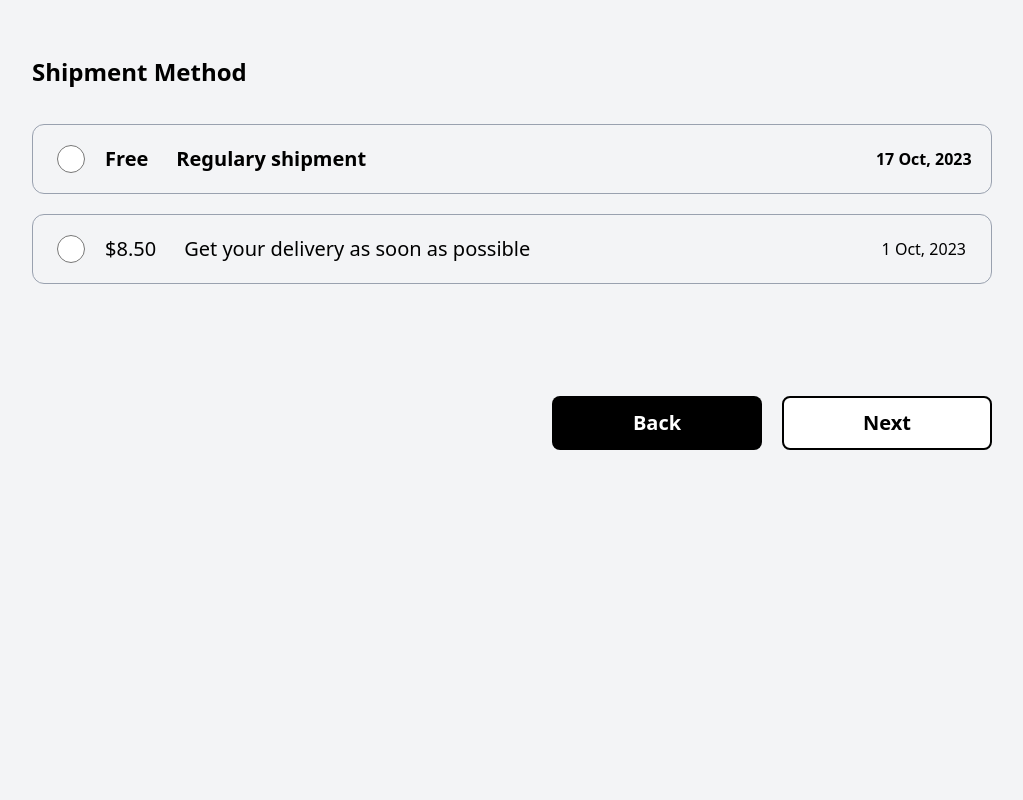
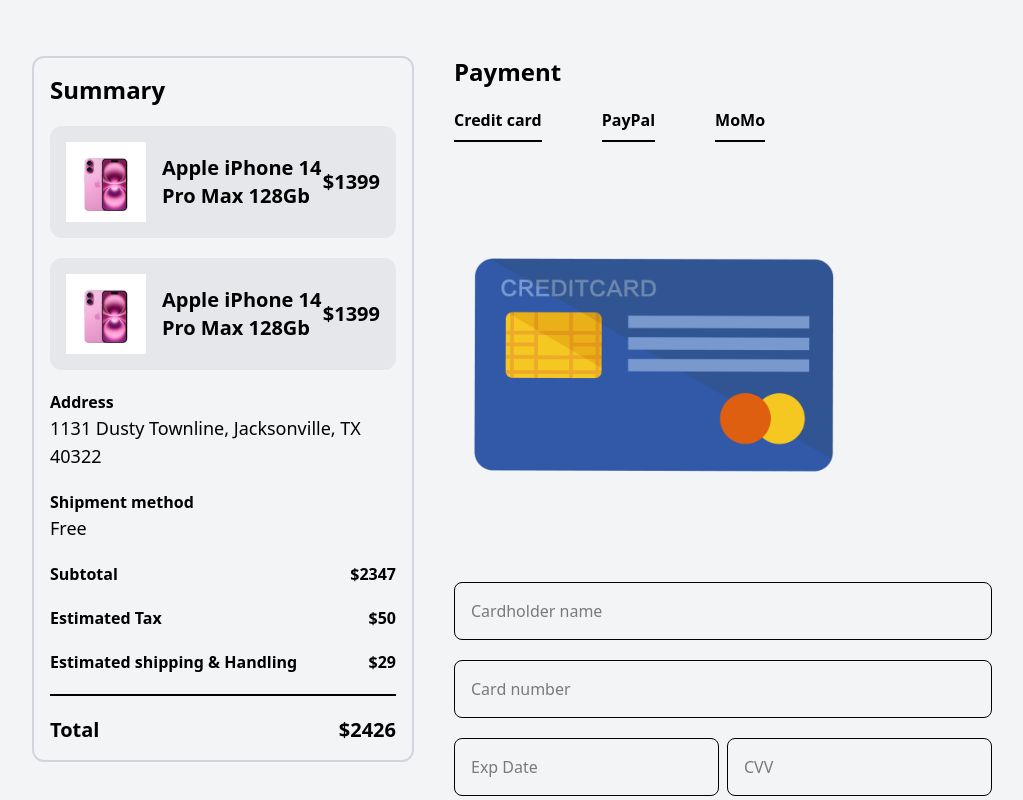
Before and after one commit to bin2003-VietNam/E-commerce-Laravel-Vue, a Vue app in the folder Frontend/: page / in a window 1280 px wide. Shown: the part 260-1060 px from the top of the page, without its empty margins (128-1151 px from the left). Built offline with nearby package versions, Linux system fonts and the light colour scheme.

Commit message:
chore: finish step 3 section in Checkout views

```diff
--- a/Frontend/src/views/Checkout.vue
+++ b/Frontend/src/views/Checkout.vue
@@ -1,4 +1,7 @@
 <script setup>
+import iphone from "@/assets/images/iphone.jpg"
+import creditcart from "@/assets/images/creditcart.png"
+
 import {
     MapPinIcon,
     TruckIcon,
@@ -7,6 +10,7 @@
     XMarkIcon
 } from "@heroicons/vue/24/outline"
 import { ref } from "vue";
+
 
 let activeStep = true
 let activeShippingMethod = true
@@ -93,9 +97,15 @@
                     </div>
                     <p class="text-center text-gray-600">Add New Address</p>
                 </div>
+                <div class="flex flex-row gap-5 justify-end mt-10">
+                    <button
+                        class="w-[210px] h-[54px] bg-black text-white rounded-lg text-xl font-semibold cursor-pointer">Back</button>
+                    <button
+                        class="w-[210px] h-[54px] bg-white text-black border-2 rounded-lg text-xl font-semibold cursor-pointer">Next</button>
+                </div>
             </div> -->
             <!-- Step 2 -->
-            <div class="flex flex-col gap-4">
+            <!-- <div class="flex flex-col gap-4">
                 <p class="text-2xl font-semibold">Shipment Method</p>
                 <div class="flex flex-col">
                     <div class="flex flex-row gap-4 justify-between mt-5 border-1 border-gray-400 font-light rounded-xl py-3"
@@ -115,7 +125,8 @@
                             <p>17 Oct, 2023</p>
                         </div>
                     </div>
-                    <div class="flex flex-row gap-4 justify-between mt-5 border-1 border-gray-400 font-light rounded-xl py-3">
+                    <div
+                        class="flex flex-row gap-4 justify-between mt-5 border-1 border-gray-400 font-light rounded-xl py-3">
                         <div class="flex-6/7 flex flex-row px-6 py-2 gap-5">
                             <input type="radio" class="w-7 h-7" />
                             <div class="flex flex-col gap-2">
@@ -129,18 +140,90 @@
                             <p>1 Oct, 2023</p>
                         </div>
                     </div>
+                    <div class="flex flex-row gap-5 justify-end mt-10">
+                        <button
+                            class="w-[210px] h-[54px] bg-black text-white rounded-lg text-xl font-semibold cursor-pointer">Back</button>
+                        <button
+                            class="w-[210px] h-[54px] bg-white text-black border-2 rounded-lg text-xl font-semibold cursor-pointer">Next</button>
+                    </div>
+                </div>
+            </div> -->
+            <!-- Step 3 -->
+            <div class="flex flex-row min-h-200 gap-10 mb-10">
+                <div class="flex-1/2">
+                    <div class="flex flex-col gap-5 min-h-100 p-4 border-2 border-gray-300 rounded-xl">
+                        <p class="text-2xl font-semibold">Summary</p>
+                        <div class="flex flex-col gap-5">
+                            <div class="flex flex-row justify-between items-center p-4 bg-gray-200 rounded-xl">
+                                <div class="flex flex-row justify-start gap-4 items-center">
+                                    <img :src="iphone" class="w-20 h-20" />
+                                    <p class="text-xl font-semibold">Apple iPhone 14 Pro Max 128Gb </p>
+                                </div>
+                                <p class="text-xl font-bold">$1399</p>
+                            </div>
+                            <div class="flex flex-row justify-between items-center p-4 bg-gray-200 rounded-xl">
+                                <div class="flex flex-row justify-start gap-4 items-center">
+                                    <img :src="iphone" class="w-20 h-20" />
+                                    <p class="text-xl font-semibold">Apple iPhone 14 Pro Max 128Gb </p>
+                                </div>
+                                <p class="text-xl font-bold">$1399</p>
+                            </div>
+                        </div>
+                        <div>
+                            <p class="font-semibold">Address</p>
+                            <p class="text-lg">1131 Dusty Townline, Jacksonville, TX 40322</p>
+                        </div>
+                        <div>
+                            <p class="font-semibold">Shipment method</p>
+                            <p class="text-lg">Free</p>
+                        </div>
+                        <div class="flex flex-row justify-between font-semibold">
+                            <p>Subtotal</p>
+                            <p>$2347</p>
+                        </div>
+                        <div class="flex flex-row justify-between font-semibold">
+                            <p>Estimated Tax</p>
+                            <p>$50</p>
+                        </div>
+                        <div class="flex flex-row justify-between font-semibold">
+                            <p>Estimated shipping & Handling</p>
+                            <p>$29</p>
+                        </div>
+                        <div class="flex flex-row justify-between text-xl font-semibold border-t-2 pt-5">
+                            <p>Total</p>
+                            <p>$2426</p>
+                        </div>
+                    </div>
+                </div>
+                <div class="flex-1/2">
+                    <div class="flex flex-col gap-5">
+                        <p class="text-2xl font-bold">Payment</p>
+                        <div class="flex flex-row gap-15">
+                            <p class="pb-2 border-b-2 font-bold">Credit card</p>
+                            <p class="pb-2 border-b-2 font-bold">PayPal</p>
+                            <p class="pb-2 border-b-2 font-bold">MoMo</p>
+                        </div>
+                        <img :src="creditcart" class="w-100" />
+                        <form class="flex flex-col gap-5">
+                            <input type="text" placeholder="Cardholder name" class="p-4 border-1 rounded-lg" />
+                            <input type="text" placeholder="Card number" class="p-4 border-1 rounded-lg" />
+                            <div class="flex flex-row gap-2">
+                                <input class="flex-1/2 p-4 border-1 rounded-lg" placeholder="Exp Date" />
+                                <input class="flex-1/2 p-4 border-1 rounded-lg" placeholder="CVV" />
+                            </div>
+                        </form>
+                        <div class="flex flex-row gap-5 justify-center mt-10">
+                            <button
+                                class="w-[210px] h-[54px] bg-black text-white rounded-lg text-xl font-semibold cursor-pointer">Back</button>
+                            <button
+                                class="w-[210px] h-[54px] bg-white text-black border-2 rounded-lg text-xl font-semibold cursor-pointer">Next</button>
+                        </div>
+                    </div>
                 </div>
             </div>
-            <!-- Step 3 -->
-            <div></div>
         </div>
 
 
-        <div class="flex flex-row gap-5 justify-end mt-10">
-            <button
-                class="w-[210px] h-[54px] bg-black text-white rounded-lg text-xl font-semibold cursor-pointer">Back</button>
-            <button
-                class="w-[210px] h-[54px] bg-white text-black border-2 rounded-lg text-xl font-semibold cursor-pointer">Next</button>
-        </div>
+
     </div>
 </template>
```
Also changed, not shown: Frontend/src/assets/images/creditcart.png (added).
